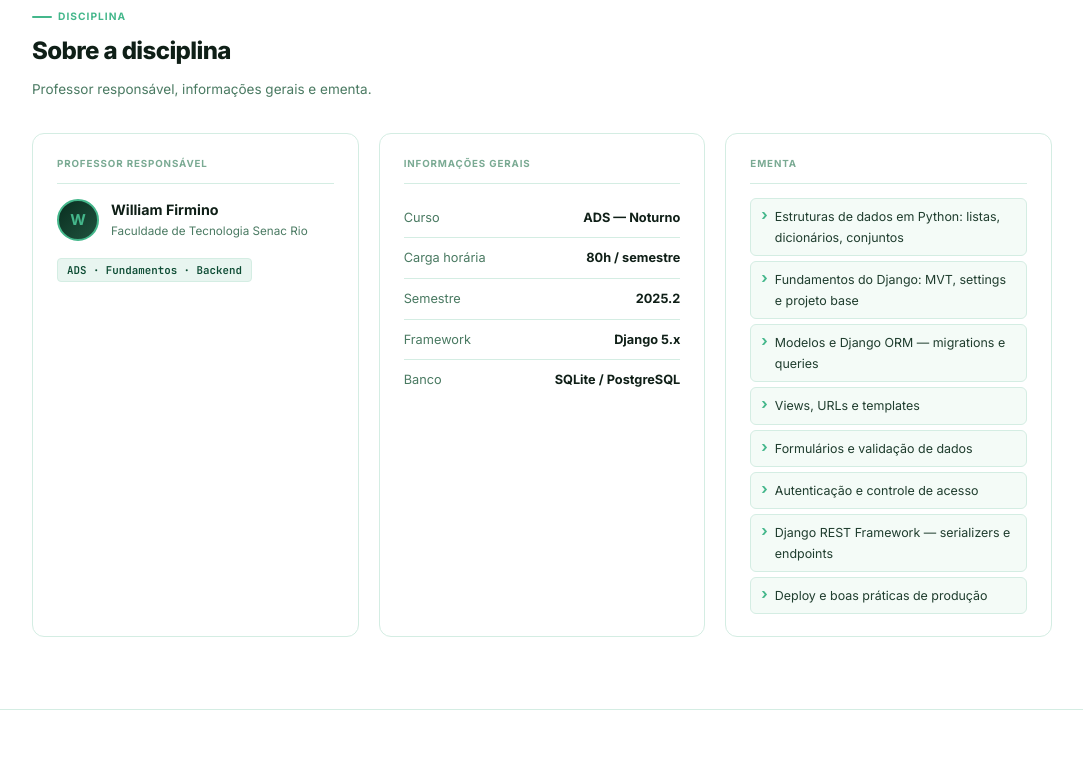
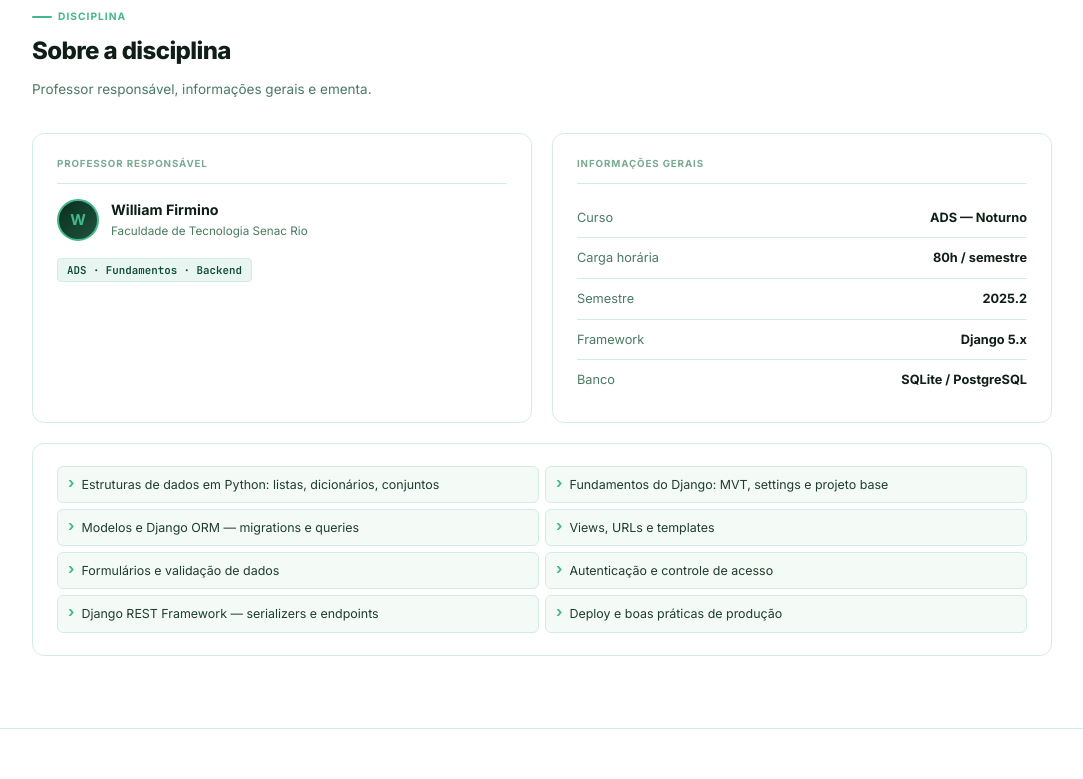
Before and after one commit to williamfirmino92/ESTRUTURA_DE_DADOS, a plain HTML site: page index.html in a window 1280 px wide. Shown: the part 680-1459 px from the top of the page, without its empty margins (98-1181 px from the left). Drawn offline with Linux system fonts and the light colour scheme.

Commit message:
Alterações

```diff
--- a/index.html
+++ b/index.html
@@ -325,11 +325,16 @@ nav {
 /* ── ABOUT GRID ── */
 .about-grid {
   display: grid;
-  grid-template-columns: 1fr 1fr 1fr;
+  grid-template-columns: 1fr 1fr;
   gap: 20px;
 }
 
-@media (max-width: 780px) { .about-grid { grid-template-columns: 1fr; } }
+.about-card.wide { grid-column: 1 / -1; }
+
+@media (max-width: 680px) {
+  .about-grid { grid-template-columns: 1fr; }
+  .about-card.wide { grid-column: 1; }
+}
 
 .about-card {
   background: var(--bg);
@@ -378,7 +383,14 @@ nav {
 .info-key   { color: var(--text-muted); }
 .info-value { font-weight: 700; color: var(--text); }
 
-.ementa-list { list-style: none; display: flex; flex-direction: column; gap: 5px; }
+.ementa-list {
+  list-style: none;
+  display: grid;
+  grid-template-columns: 1fr 1fr;
+  gap: 6px;
+}
+
+@media (max-width: 680px) { .ementa-list { grid-template-columns: 1fr; } }
 
 .ementa-list li {
   font-size: 0.83rem; color: var(--text-secondary);
@@ -796,8 +808,7 @@ footer {
         </ul>
       </div>
 
-      <div class="about-card">
-        <div class="about-card-label">Ementa</div>
+      <div class="about-card wide">
         <ul class="ementa-list">
           <li>Estruturas de dados em Python: listas, dicionários, conjuntos</li>
           <li>Fundamentos do Django: MVT, settings e projeto base</li>
```
